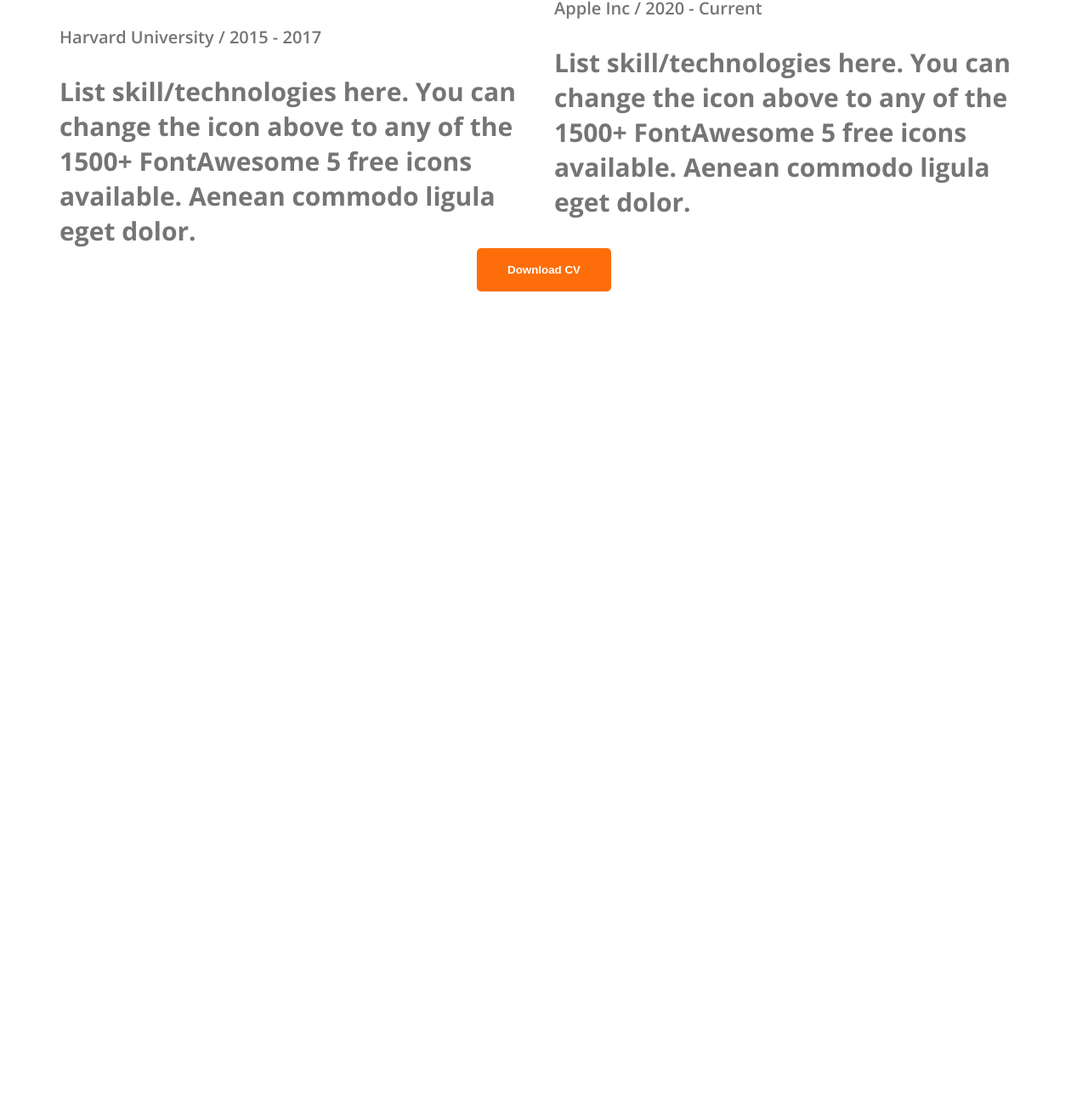
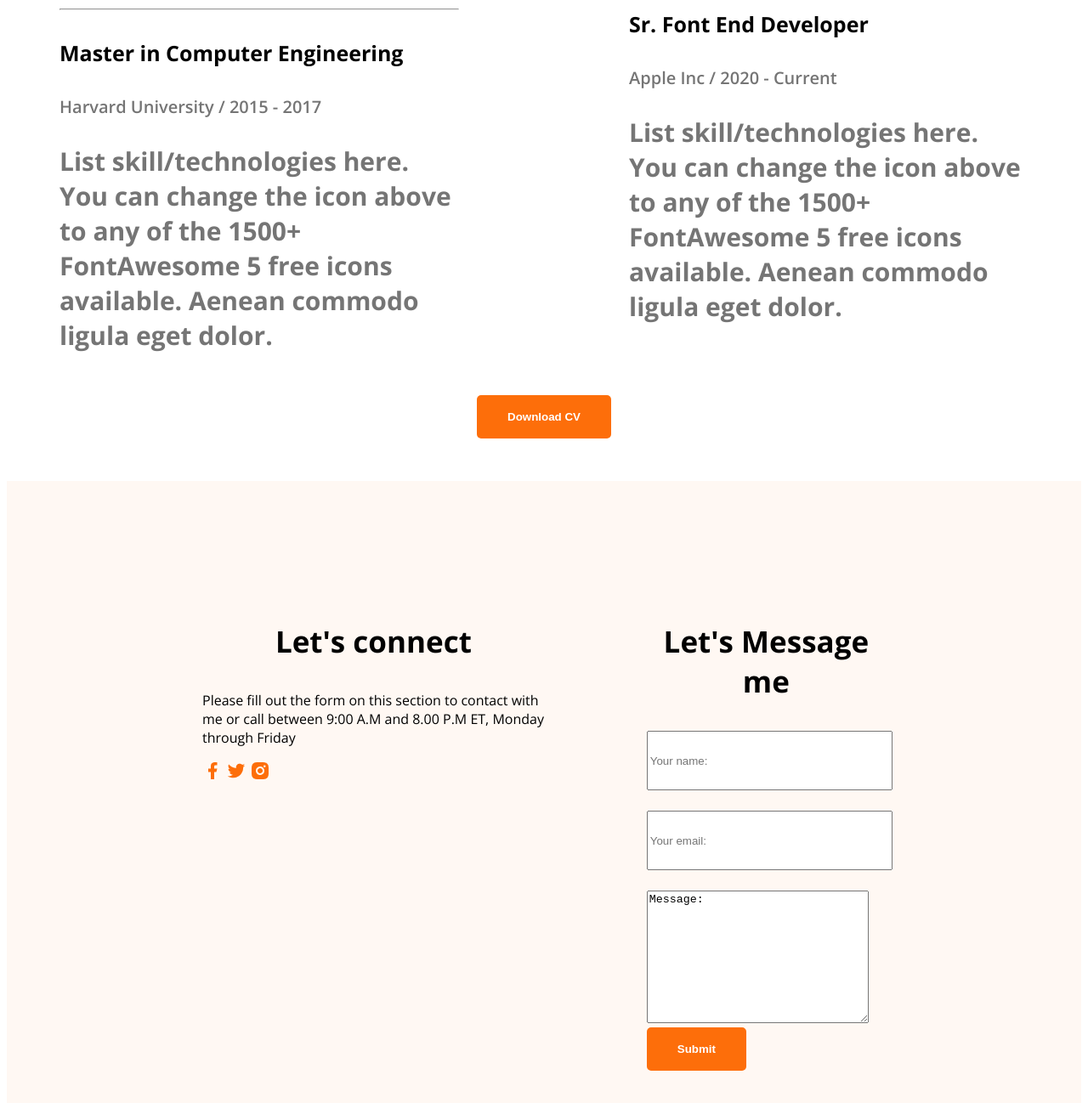
Before and after one commit to rakibul972500/My-portfolio, a plain HTML site: page index.html in a window 1280 px wide. Shown: the part 3122-4420 px from the top of the page at 85% size. Before the commit the page ends 3473 px from the top, so only its background shows below. Drawn offline with nearby package versions, Linux system fonts and the light colour scheme.

Commit message:
footer style done

```diff
--- a/Styles/portfolio.css
+++ b/Styles/portfolio.css
@@ -145,7 +145,7 @@ background-position:bottom right;
   }
   .resume-container{
     display:flex;
-    gap:24px
+    gap:200px;
   }
   .experience-description,.experience-subtitle{
     color:#757575;
@@ -164,3 +164,19 @@ background-position:bottom right;
     font-size:30px;
     font-weight:bold;
   }
+  .btn-margin{
+    margin-top: 50px;
+    margin-bottom:50px;
+  }
+  /* footer style */
+footer{
+  padding:130px 230px;
+  display:flex;
+  gap:120px;
+}
+
+footer input[type="text"],footer input[type="email"], footer input[type="textarea"]{
+  width:100%;
+  height:64px;
+  margin-bottom: 24px;
+}
--- a/index.html
+++ b/index.html
@@ -149,13 +149,31 @@
                     </div>
                 </div>
             </div>
-            <div class="text-center">
+            <div class="text-center btn-margin">
              <button class="btn-primary">Download CV</button>
             </div>
          </section>
     </main>
-    <footer>
+    <footer class="secondary-bg footer-disp">
+        <div class="footer-colum">
+            <h3 class="section-title-design">Let's connect</h3>
+            <p>Please fill out the form on this section to contact with me or call between 9:00 A.M and 8.00 P.M ET, Monday through Friday</p>
+            <div>
+                <a href=""><img src="images/icons/facebook.png" alt=""></a>
+                <a href=""><img src="images/icons/twitter.png" alt=""></a>
+                <a href=""><img src="images/icons/insta.png" alt=""></a>
 
+            </div>
+        </div>
+        <div class="footer-colum">
+            <h3 class="section-title-design">Let's Message me</h3>
+            <form action="">
+                <input type="text" name="" id="" placeholder="Your name:">
+                <input type="email" name="" id="" placeholder="Your email:">
+                <textarea name="" id="" cols="30" rows="10">Message:</textarea>
+            </form>
+            <button class="btn-primary">Submit</button>
+        </div>
     </footer>
 
 </body>
```
